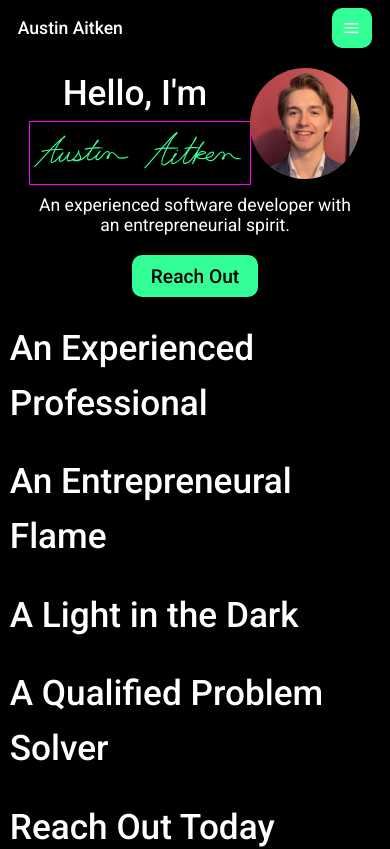
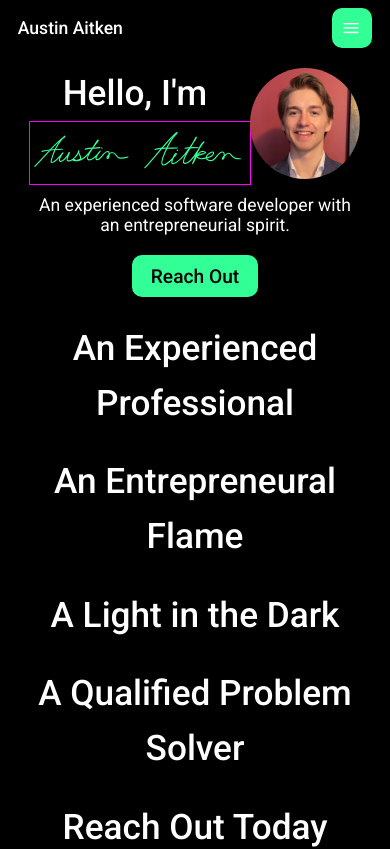
Before and after one commit to austinaitken/portfolio, a React (Vite) app: page / in a window 390 px wide. Shown: the top 849 px of the page. Built offline with nearby package versions, Linux system fonts and the light colour scheme; a web font is replaced by a local one.

Commit message:
Added flex-grow to the animated name SVG to avoid collapsing on mobile

```diff
--- a/src/common/styles/text.css
+++ b/src/common/styles/text.css
@@ -23,6 +23,7 @@ h1 {
     font-size: 2.2rem;
     font-weight: 500;
     line-height: 55px;
+    text-align: center;
 }
 
 h2 {
--- a/src/routes/Home/components/Experience/Experience.tsx
+++ b/src/routes/Home/components/Experience/Experience.tsx
@@ -3,7 +3,7 @@ import styles from './Experience.module.css'
 const Experience = () => {
     return (
         <div className={styles.container}>
-            <h1>An Experienced Professional</h1>
+            <h1 className={styles.title}>An Experienced Professional</h1>
         </div>
     )
 }
--- a/src/routes/Home/components/Intro/Intro.module.css
+++ b/src/routes/Home/components/Intro/Intro.module.css
@@ -48,13 +48,14 @@
 }
 
 .nameContainer {
+    flex: 1;
     display: flex;
     flex-direction: row;
     justify-content: center;
     align-items: center;
     border: 1px solid magenta;
     width: 100%;
-    height: 100%;
+    /* height: 100%; */
 }
 
 .profilePicture {
```
